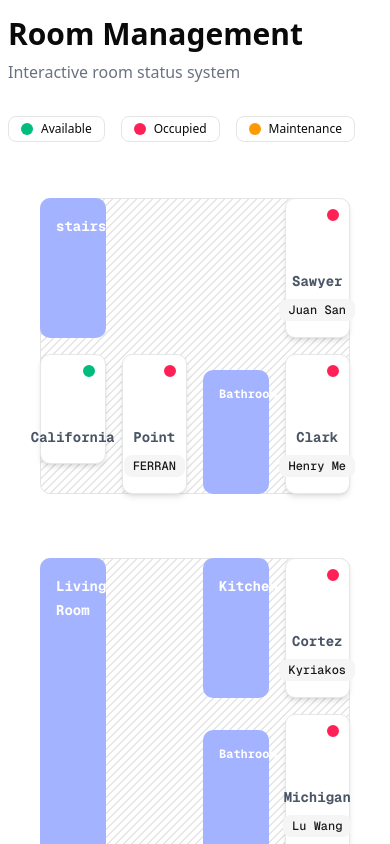
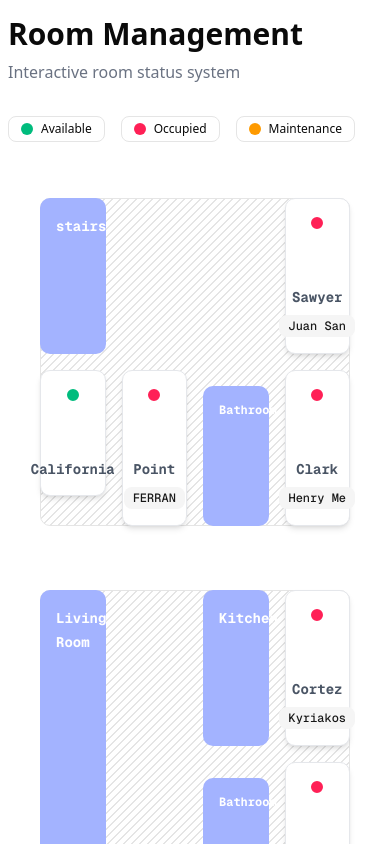
Before and after one commit to YazanKittaneh/subletinn-dash, a Next.js app: page /map in a window 390 px wide. Shown: the top 844 px of the page. Built offline with nearby package versions, Linux system fonts and the light colour scheme.

Commit message:
finialized house layout. Still need to make it mobile friendly

```diff
--- a/src/app/map/components/room-card.tsx
+++ b/src/app/map/components/room-card.tsx
@@ -18,13 +18,13 @@ export function RoomCard({ room, onClick }: RoomCardProps) {
         'flex flex-col items-center justify-center',
         'rounded-lg aspect-[4/3]',
         'bg-white dark:bg-gray-800 shadow-md border border-gray-200 dark:border-gray-700',
-        'p-4'
+        'p-4',
       )}
       onClick={onClick}
     >
       <div
         className={cn(
-          'absolute top-2 right-2 w-4 h-4 rounded-full border-2 border-white',
+          'flex flex-col top-2 w-4 h-4 rounded-lg border-2 border-white',
           getStatusColor(room.status)
         )}
       ></div>
```
